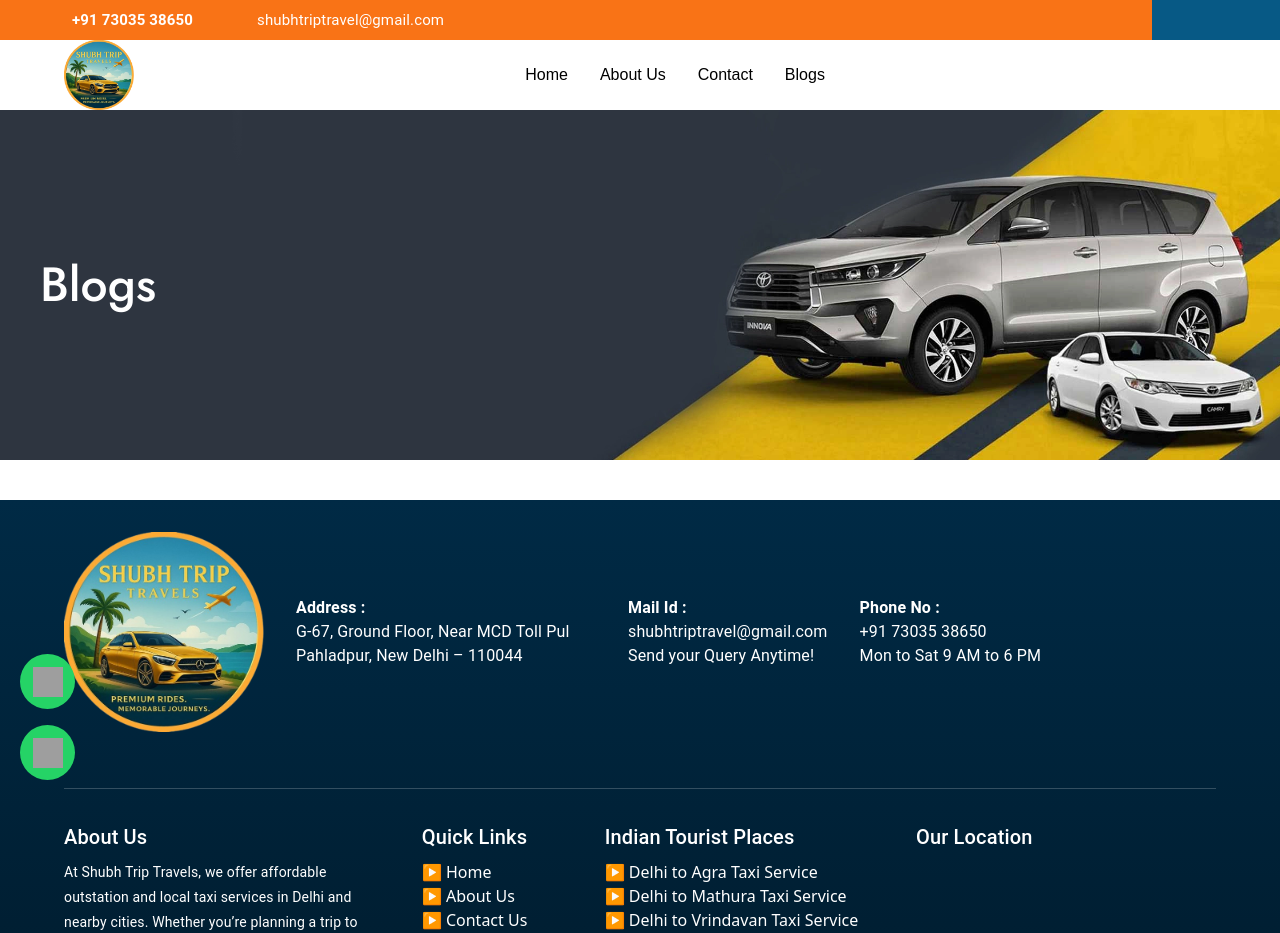
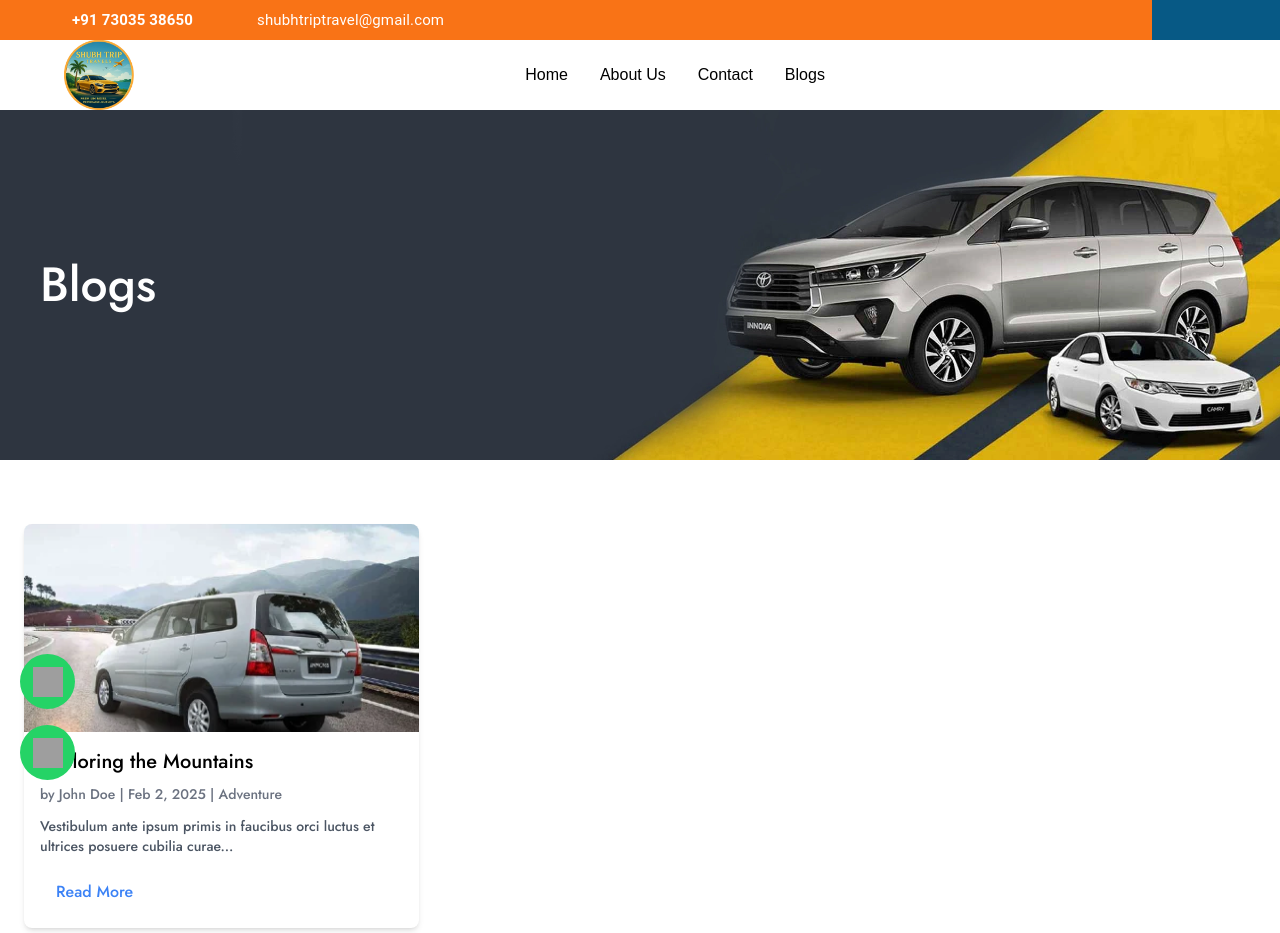
Before and after one commit to VishalAnand-1098/WebsiteForCar, a React (Create React App) app: page /blogs in a window 1280 px wide. Shown: the top 933 px of the page. Built offline with nearby package versions, Linux system fonts and the light colour scheme; grey boxes are pictures that could not be loaded; some icons are missing.

Commit message:
"blog complete"

```diff
--- a/src/components/Blogs.jsx
+++ b/src/components/Blogs.jsx
@@ -1,5 +1,54 @@
 import About from "../assets/About.webp";
+import blog1 from "../assets/blog1.webp"
+import { useState } from "react";
 export default function Blogs() {
+  const [selectedPost, setSelectedPost] = useState(null);
+  const posts = [
+    {
+      id: 1,
+      title: "Exploring the Mountains",
+      author: "John Doe",
+      date: "Feb 2, 2025",
+      category: "Adventure",
+      comments: 3,
+      excerpt:
+        "Vestibulum ante ipsum primis in faucibus orci luctus et ultrices posuere cubilia curae...",
+      content: `Lorem ipsum dolor sit amet, consectetur adipiscing elit. Cras eu tellus in ipsum pharetra tempor. Mauris eget urna consequat, scelerisque diam ac, egestas arcu. Nam quis elit mauris. Etiam tempor massa vitae urna imperdiet rhoncus. Etiam nisi arcu, malesuada eget iaculis sit amet, lobortis nec dolor. Morbi pellentesque tellus in quam pharetra, ut euismod metus vehicula. In nulla risus, rhoncus id fermentum vel, viverra molestie mauris. Praesent vehicula lacus a arcu iaculis maximus. Nulla neque lectus, semper ut sollicitudin posuere, ultrices sed turpis. Ut eleifend molestie tempus. Class aptent taciti sociosqu ad litora torquent per conubia nostra, per inceptos himenaeos. Mauris nisl ante, porttitor luctus pellentesque et, pulvinar non mi.`,
+      image:
+        blog1,
+    },
+  ];
+  if (selectedPost) {
+    return (
+      <div className="max-w-4xl mx-auto px-4 py-8">
+        <button
+          onClick={() => setSelectedPost(null)}
+          className="mb-6 bg-gray-200 px-4 py-2 rounded hover:bg-gray-300"
+          style={{ fontFamily: "Jost", fontWeight: "500" }}
+        >
+          ← Back
+        </button>
+
+        <h1 className="text-4xl font-bold mb-3" style={{ fontFamily: "Jost", fontWeight: "500" }}>{selectedPost.title}</h1>
+        <p className="text-gray-500 text-sm mb-6" style={{ fontFamily: "Jost", fontWeight: "500" }}>
+          by <span className="font-medium" style={{ fontFamily: "Jost", fontWeight: "500" }}>{selectedPost.author}</span> |{" "}
+          {selectedPost.date} |{" "}
+          <span className="font-medium" style={{ fontFamily: "Jost", fontWeight: "500" }}>{selectedPost.category}</span> |{" "}
+          {selectedPost.comments} comments
+        </p>
+
+        <img
+          src={selectedPost.image}
+          alt={selectedPost.title}
+          className="w-full rounded-lg mb-6"
+        />
+
+        <div className="prose max-w-none text-gray-700 leading-relaxed" style={{ fontFamily: "Jost", fontWeight: "500" }}>
+          {selectedPost.content}
+        </div>
+      </div>
+    );
+  }
   return (
     <div>
       <div
@@ -27,6 +76,35 @@ export default function Blogs() {
         </h1>
 
       </div>
+      <div className="grid md:grid-cols-3 gap-6 max-w-7xl mx-auto p-6">
+      {posts.map((post) => (
+        <div
+          key={post.id}
+          className="bg-white rounded-lg shadow-md overflow-hidden"
+        >
+          <img
+            src={post.image}
+            alt={post.title}
+            className="w-full h-52 object-cover"
+          />
+          <div className="p-4">
+            <h2 className="text-xl font-bold mb-2" style={{ fontFamily: "Jost", fontWeight: "500" }}>{post.title}</h2>
+            <p className="text-gray-500 text-sm mb-3" style={{ fontFamily: "Jost", fontWeight: "500" }}>
+        by <span className="font-medium" style={{ fontFamily: "Jost", fontWeight: "500" }}>{post.author}</span> | {post.date} |{" "}
+        <span className="font-medium" style={{ fontFamily: "Jost", fontWeight: "500" }}>{post.category}</span>
+      </p>
+            <p className="text-gray-600 text-sm mb-4" style={{ fontFamily: "Jost", fontWeight: "500" }}>{post.excerpt}</p>
+            <button
+              onClick={() => setSelectedPost(post)}
+              style={{ fontFamily: "Jost", fontWeight: "500" }}
+              className="inline-block text-blue-500 px-4 py-2 rounded-md hover:text-blue-700"
+            >
+              Read More
+            </button>
+          </div>
+        </div>
+      ))}
+    </div>
     </div>
   );
 }
```
Also changed, not shown: src/assets/blog1.webp (added).
